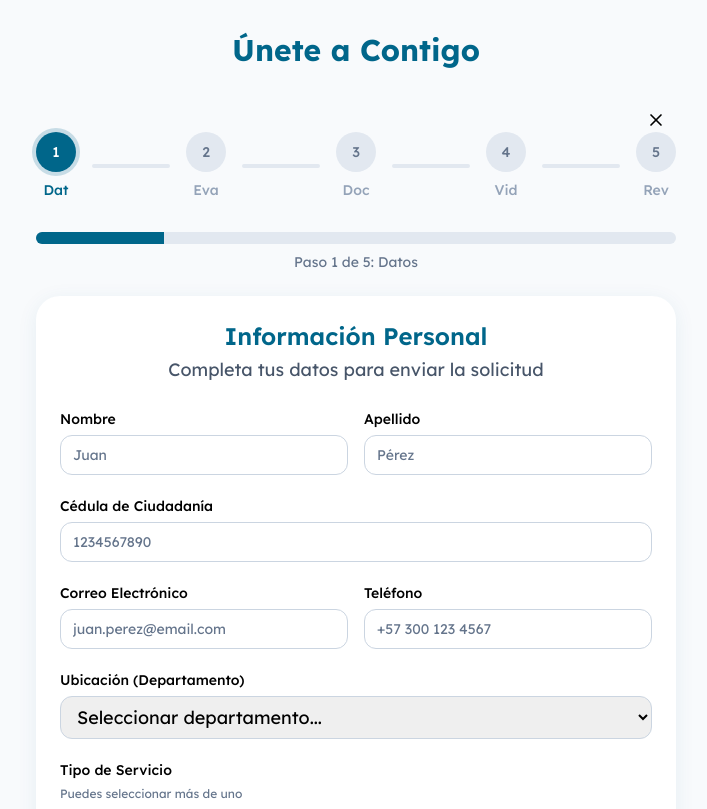
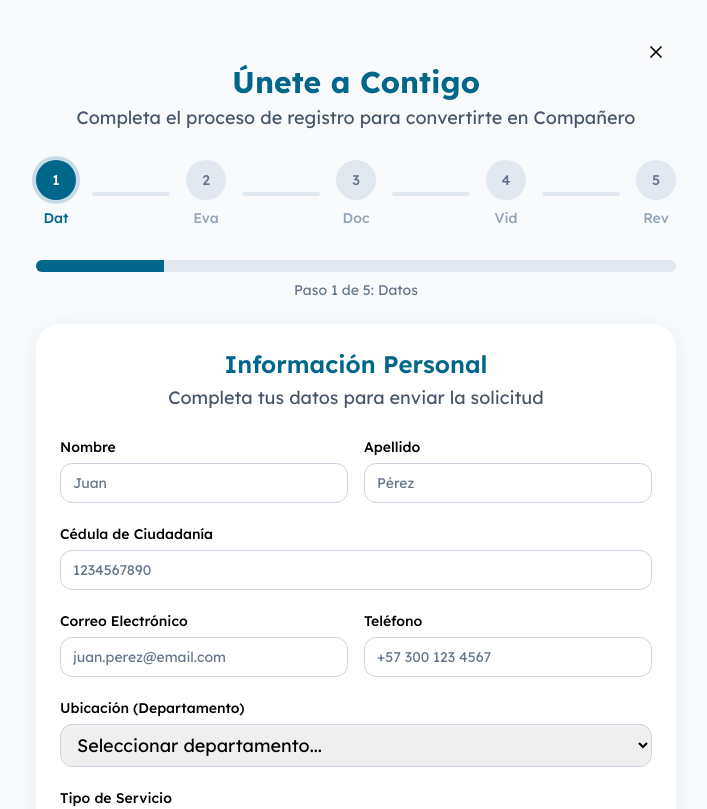
Before and after one commit to innotechlabs01/app_contigo, a Next.js app in the folder apps/web/: page /onboarding in a window 1280 px wide. Shown: the top 809 px of the page, without its empty margins (284-991 px from the left). Built offline with nearby package versions, Linux system fonts and the light colour scheme.

Commit message:
fix: mostrar subtitle solo durante pasos del formulario, ocultarlo en estados de espera

```diff
--- a/apps/web/src/app/onboarding/page.tsx
+++ b/apps/web/src/app/onboarding/page.tsx
@@ -14,9 +14,6 @@
   return (
     <main className="min-h-screen bg-background py-4 sm:py-8">
       <div className="container mx-auto px-3 sm:px-4">
-        <div className="text-center mb-4 sm:mb-8">
-          <h1 className="text-2xl sm:text-3xl font-bold text-secondary">Únete a Contigo</h1>
-        </div>
         <OnboardingContainer />
       </div>
     </main>
--- a/apps/web/src/components/onboarding/onboarding-container.tsx
+++ b/apps/web/src/components/onboarding/onboarding-container.tsx
@@ -130,6 +130,10 @@
 
   return (
     <div className="max-w-2xl mx-auto py-4 sm:py-8 px-3 sm:px-4 relative">
+      <div className="text-center mb-4 sm:mb-8">
+        <h1 className="text-2xl sm:text-3xl font-bold text-secondary">Únete a Contigo</h1>
+        <p className="text-sm sm:text-base text-slate-600 mt-2">Completa el proceso de registro para convertirte en Compañero</p>
+      </div>
       <div className="absolute top-0 right-2 sm:right-4 z-10">
         <Button
           variant="ghost"
```
